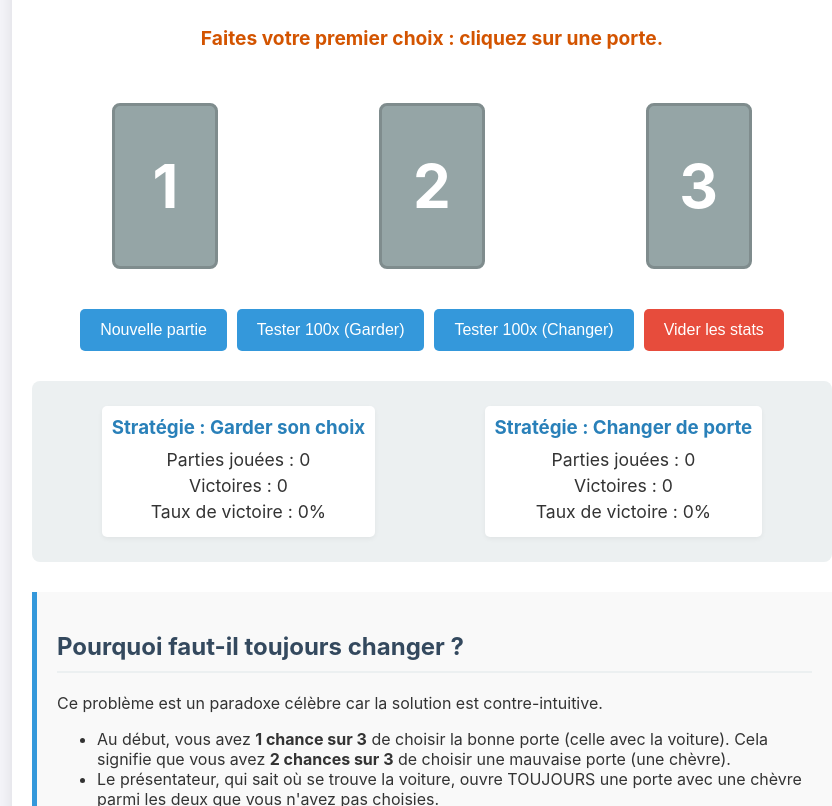
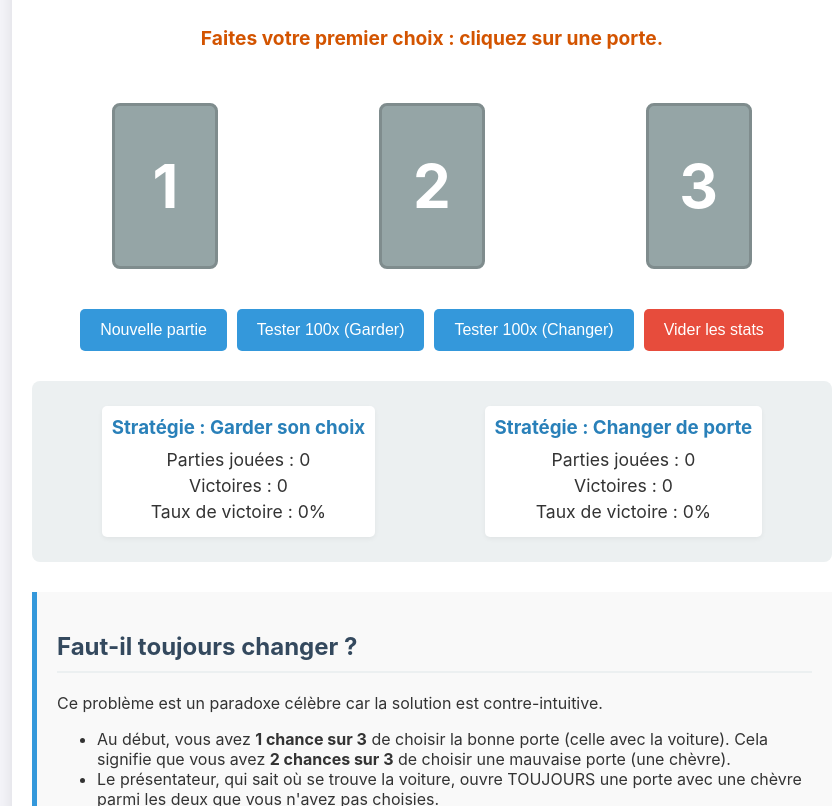
Before and after one commit to mathmorier/montyhall, a plain HTML site: page index.html in a window 1280 px wide. Shown: the part 145-951 px from the top of the page, without its empty margins (208-1040 px from the left). Drawn offline with Linux system fonts and the light colour scheme.

Commit message:
Update index.html

```diff
--- a/index.html
+++ b/index.html
@@ -178,7 +178,7 @@
         </div>
 
         <div class="explanation">
-            <h2>Pourquoi faut-il toujours changer ?</h2>
+            <h2>Faut-il toujours changer ?</h2>
             <p>Ce problème est un paradoxe célèbre car la solution est contre-intuitive.</p>
             <ul>
                 <li>Au début, vous avez <strong>1 chance sur 3</strong> de choisir la bonne porte (celle avec la voiture). Cela signifie que vous avez <strong>2 chances sur 3</strong> de choisir une mauvaise porte (une chèvre).</li>
```
